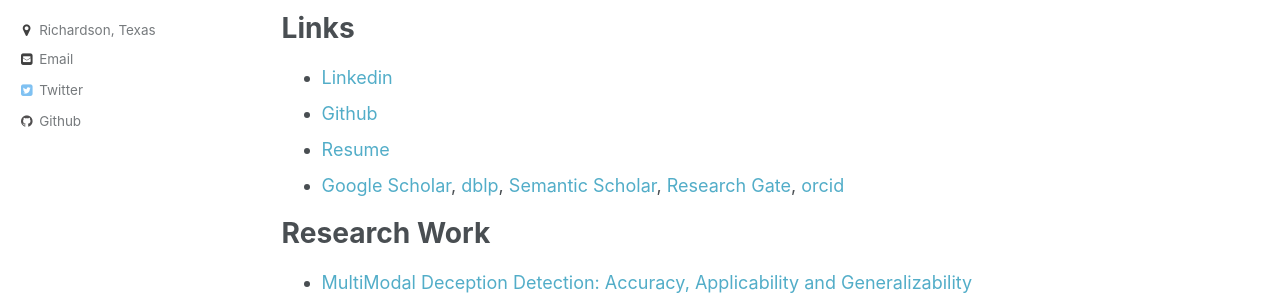
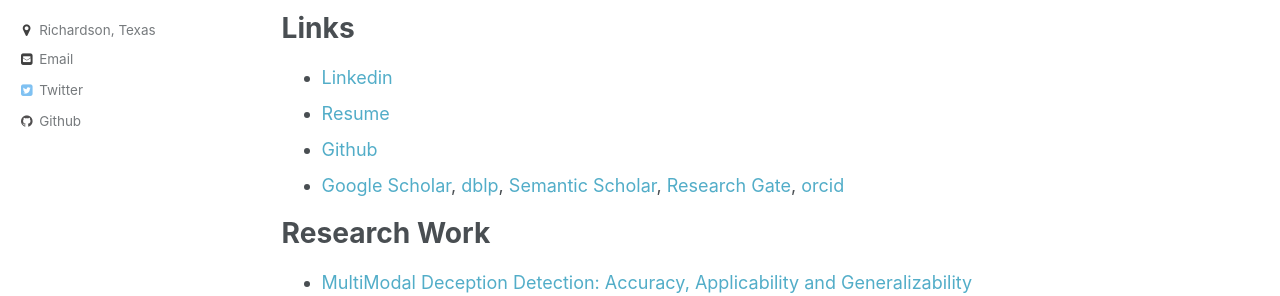
Before and after one commit to VibhaBelavadi/vibhabelavadi.github.io, a Jekyll site: the page built from _pages/about.md, in a window 1280 px wide and 900 px high. Shown: the part 375-671 px from the top of the window. Built offline with Jekyll 4.4.1, drawn with Linux system fonts in a browser that asks for light colours.

```diff
--- a/_pages/about.md
+++ b/_pages/about.md
@@ -20,8 +20,8 @@ redirect_from:
 Links
 ======
 - [Linkedin](https://www.linkedin.com/in/vibhabelavadi)
+- [Resume](https://vibhabelavadi.github.io/files/VibhaBelavadiResume.pdf)
 - [Github](https://www.github.com/VibhaBelavadi)
-- [Resume](https://vibhabelavadi.github.io/files/VibhaBelavadiResume.pdf)
 - [Google Scholar](https://scholar.google.com/citations?user=6BAyYuwAAAAJ&hl=en), [dblp](https://dblp.uni-trier.de/pid/282/0068.html), [Semantic Scholar](https://www.semanticscholar.org/author/Vibha-Belavadi/2045079863), [Research Gate](https://www.researchgate.net/profile/Vibha_Belavadi), [orcid](https://orcid.org/0000-0002-1244-7702)
 
 Research Work
```
